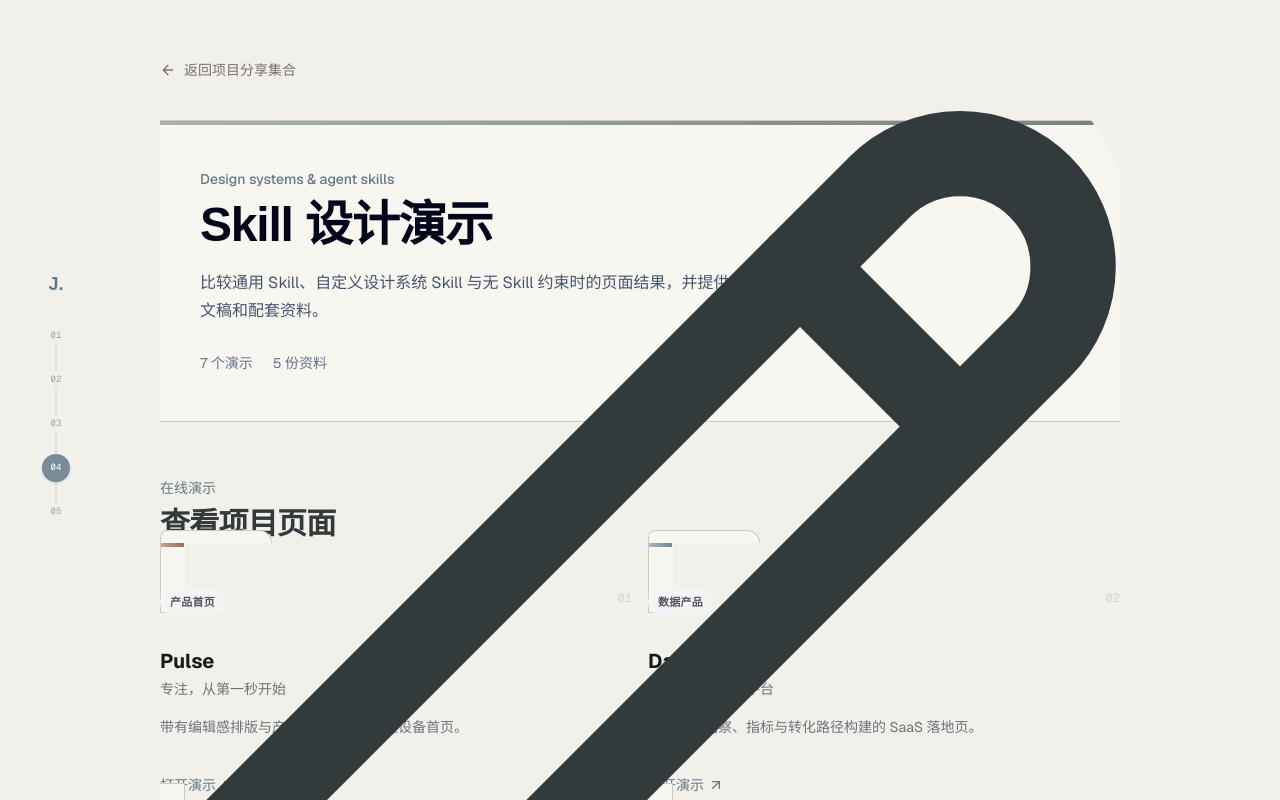
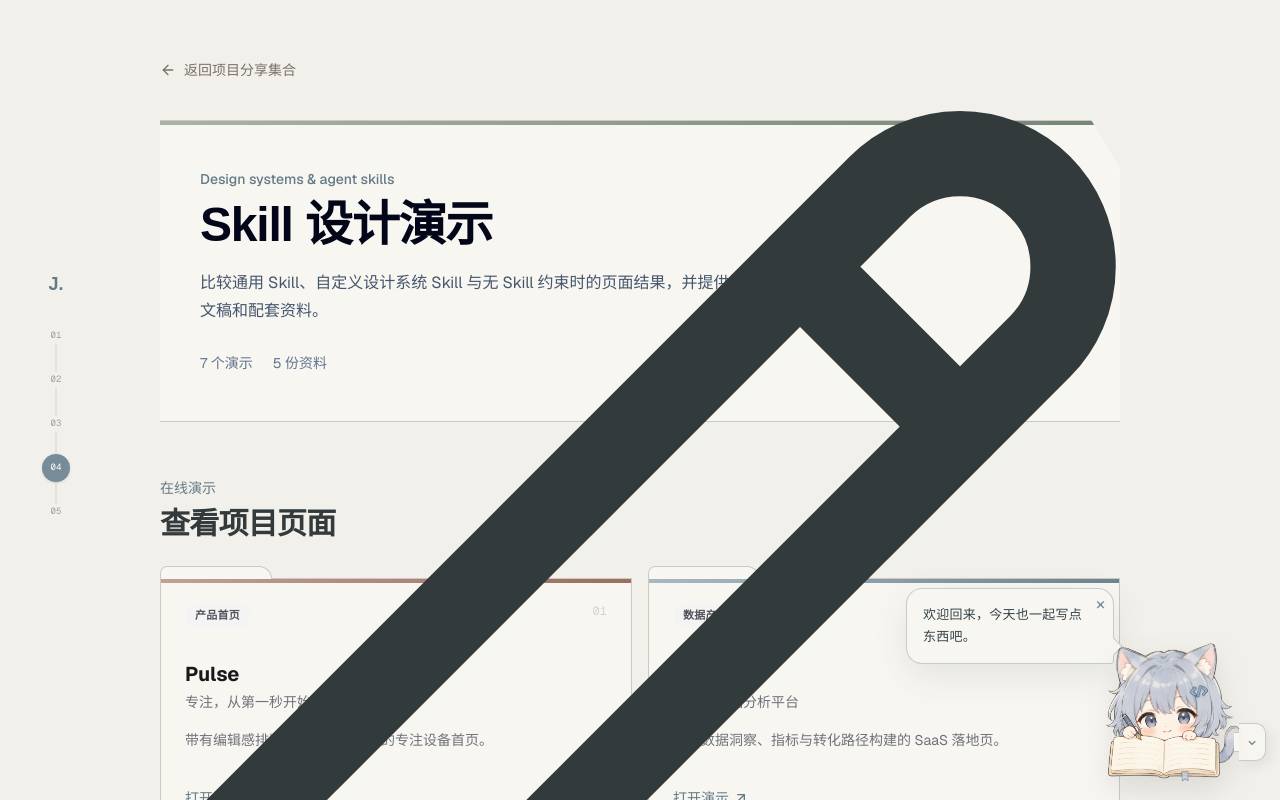
Before and after one commit to Dinoo1412/my-blog, a Next.js app: page /demos/skill-design in a window 1280 px wide. Shown: the top 800 px of the page. Built offline with nearby package versions, Linux system fonts and the light colour scheme.

Commit message:
feat(mascot): 新增小猫看板娘并修复演示卡片
- 加入可拖拽、可收起并支持随机对话的小猫看板娘
- 保留耳朵、刘海和尾巴的局部动画
- 删除不自然的闭眼与眼睛跟随光标效果
- 修复演示详情页项目卡片未正确包裹内容的问题

```diff
--- a/src/app/demos/[slug]/page.tsx
+++ b/src/app/demos/[slug]/page.tsx
@@ -94,7 +94,7 @@ export default async function DemoCollectionPage({
                 href={demo.href}
                 target="_blank"
                 rel="noopener noreferrer"
-                className="folder-sheet group mt-3 p-6 transition duration-200 hover:-translate-y-1 hover:shadow-[8px_8px_0_#d9ded8] dark:hover:shadow-[8px_8px_0_#35403f]"
+                className="folder-sheet group mt-3 block h-[calc(100%-0.75rem)] p-6 transition duration-200 hover:-translate-y-1 hover:shadow-[8px_8px_0_#d9ded8] dark:hover:shadow-[8px_8px_0_#35403f]"
               >
                 <div className={`absolute inset-x-0 top-0 h-1 bg-gradient-to-r ${accentClasses[demo.accent]}`} />
                 <div className="mb-8 flex items-start justify-between">
--- a/src/app/globals.css
+++ b/src/app/globals.css
@@ -80,6 +80,43 @@ body {
 
 @keyframes cursor-ink { from { opacity: .85; transform: scaleX(.2) rotate(-18deg); } 45% { opacity: .7; transform: scaleX(1) rotate(-18deg); } to { opacity: 0; transform: translateY(5px) scaleX(1) rotate(-18deg); } }
 
+.mascot { position: fixed; z-index: 70; right: 18px; bottom: 14px; width: 190px; user-select: none; transition: filter 180ms ease; }
+.mascot-character { position: relative; display: block; width: 100%; border: 0; background: transparent; padding: 0; touch-action: none; cursor: grab; filter: drop-shadow(0 12px 14px rgba(53, 67, 74, .13)); transition: filter 180ms ease; }
+.mascot-character:active { cursor: grabbing; filter: drop-shadow(0 7px 8px rgba(53, 67, 74, .18)); }
+.mascot-stage { position: relative; display: block; width: 100%; aspect-ratio: 4 / 3; overflow: visible; }
+.mascot-stage img { display: block; width: 100%; height: 100%; object-fit: contain; pointer-events: none; }
+.mascot-base { position: relative; z-index: 0; }
+.mascot-detail { position: absolute; inset: 0; }
+.mascot-detail { z-index: 1; }
+.mascot-ears { clip-path: polygon(17% 0, 80% 0, 72% 29%, 28% 29%); transform-origin: 50% 27%; animation: mascot-ear-twitch 7.4s ease-in-out infinite; }
+.mascot-fringe { clip-path: polygon(28% 17%, 72% 17%, 68% 52%, 31% 52%); transform-origin: 50% 22%; animation: mascot-fringe-soften 4.6s ease-in-out infinite; }
+.mascot-tail { clip-path: polygon(78% 51%, 100% 48%, 100% 90%, 79% 88%); transform-origin: 79% 79%; animation: mascot-tail-wag 3.8s ease-in-out infinite; }
+.mascot-note { position: absolute; right: 148px; bottom: 122px; width: 208px; padding: 15px 30px 15px 16px; border: 1px solid rgba(120, 139, 153, .4); border-radius: 16px 16px 4px 16px; background: color-mix(in srgb, var(--surface) 94%, transparent); box-shadow: 0 12px 35px rgba(53, 67, 74, .1); backdrop-filter: blur(12px); animation: mascot-note-in 260ms cubic-bezier(.22, 1, .36, 1) both; }
+.mascot-note::after { content: ""; position: absolute; right: -7px; bottom: 10px; width: 13px; height: 13px; border-right: 1px solid rgba(120, 139, 153, .4); border-bottom: 1px solid rgba(120, 139, 153, .4); background: var(--surface); transform: rotate(-45deg); }
+.mascot-note p { margin: 0; color: var(--ink); font-size: 13px; line-height: 1.7; letter-spacing: .02em; }
+.mascot-note button { position: absolute; z-index: 1; right: 8px; top: 6px; border: 0; background: transparent; color: var(--dusty-blue); font-size: 18px; line-height: 1; cursor: pointer; }
+.mascot-tuck { position: absolute; z-index: 5; right: -4px; bottom: 25px; display: grid; width: 27px; height: 38px; place-items: center; border: 1px solid rgba(120,139,153,.4); border-left: 0; border-radius: 0 10px 10px 0; background: color-mix(in srgb, var(--surface) 91%, transparent); color: var(--dusty-blue); box-shadow: 5px 5px 12px rgba(53,67,74,.08); cursor: pointer; transition: width 180ms ease, color 180ms ease, background 180ms ease; }
+.mascot-tuck::before { content: ""; position: absolute; left: -5px; top: 8px; width: 5px; height: 20px; border-top: 1px solid rgba(120,139,153,.4); border-bottom: 1px solid rgba(120,139,153,.4); background: var(--surface); }
+.mascot-tuck span { transform: translateY(-2px); font-size: 17px; transition: transform 180ms ease; }
+.mascot-tuck:hover { width: 32px; color: var(--ink); background: var(--surface-muted); }
+.mascot-tuck:hover span { transform: translateY(1px); }
+.mascot-return { position: fixed; z-index: 70; right: 18px; bottom: 18px; width: 42px; height: 42px; border: 1px solid rgba(120, 139, 153, .45); border-radius: 50% 50% 42% 42%; background: var(--surface); color: var(--dusty-blue); box-shadow: 0 8px 24px rgba(53, 67, 74, .12); cursor: pointer; transition: transform 180ms ease, background 180ms ease; }
+.mascot-return::before, .mascot-return::after { content: ""; position: absolute; top: -4px; width: 13px; height: 13px; border: 1px solid rgba(120, 139, 153, .45); background: var(--surface); transform: rotate(45deg); }
+.mascot-return::before { left: 5px; border-right: 0; border-bottom: 0; }
+.mascot-return::after { right: 5px; border-left: 0; border-top: 0; }
+.mascot-return:hover { transform: translateY(-3px) rotate(-3deg); background: var(--surface-muted); }
+.mascot-return span { position: relative; z-index: 1; font-size: 11px; }
+@keyframes mascot-note-in { from { opacity: 0; transform: translate(8px, 6px) scale(.96); } to { opacity: 1; transform: translate(0) scale(1); } }
+@keyframes mascot-ear-twitch { 0%, 78%, 86%, 100% { transform: rotate(0); } 80% { transform: rotate(-1.8deg); } 82% { transform: rotate(1.4deg); } 84% { transform: rotate(-.7deg); } }
+@keyframes mascot-fringe-soften { 0%, 100% { transform: translateX(-.4px); } 50% { transform: translateX(.7px) rotate(.35deg); } }
+@keyframes mascot-tail-wag { 0%, 100% { transform: rotate(-2deg); } 50% { transform: rotate(4deg); } }
+
+@media (max-width: 767px) {
+  .mascot { width: 128px; right: 4px; bottom: 5px; }
+  .mascot-note { right: 100px; bottom: 82px; width: min(190px, calc(100vw - 140px)); }
+  .mascot-tuck { right: -3px; bottom: 16px; width: 24px; height: 32px; }
+}
+
 .page-intro { border-top: 1px solid var(--border); border-bottom: 1px solid var(--border); background: var(--surface); }
 .surface-card { border-bottom: 1px solid var(--border); background: transparent; }
 
@@ -99,4 +136,5 @@ button {
   html { scroll-behavior: auto; }
   *, *::before, *::after { scroll-behavior: auto !important; transition-duration: 0.01ms !important; animation-duration: 0.01ms !important; }
   .reveal { opacity: 1; transform: none; }
+  .mascot-detail, .mascot-note { animation: none; }
 }
--- a/src/app/layout.tsx
+++ b/src/app/layout.tsx
@@ -2,6 +2,7 @@ import type { Metadata } from "next";
 import { Geist, Geist_Mono, Noto_Serif_SC } from "next/font/google";
 import Navbar from "@/components/Navbar";
 import CursorEffects from "@/components/CursorEffects";
+import Mascot from "@/components/Mascot";
 import "./globals.css";
 
 const geistSans = Geist({ variable: "--font-geist-sans", subsets: ["latin"] });
@@ -26,6 +27,7 @@ export default function RootLayout({ children }: { children: React.ReactNode })
     <html lang="zh-CN" suppressHydrationWarning className={`${geistSans.variable} ${geistMono.variable} ${notoSerif.variable}`}>
       <body className="text-stone-800 antialiased dark:text-stone-100">
         <CursorEffects />
+        <Mascot />
         <Navbar />
         <main id="main-content" className="mx-auto max-w-5xl px-5 py-8 sm:px-8 sm:py-12">{children}</main>
         <footer className="mt-20 border-t border-slate-200 py-9 text-center text-sm text-slate-500 dark:border-slate-800">
--- /dev/null
+++ b/src/components/Mascot.tsx
@@ -0,0 +1,100 @@
+"use client";
+
+import { useEffect, useRef, useState } from "react";
+import Image from "next/image";
+
+const messages = [
+  "欢迎回来，今天也一起写点东西吧。",
+  "灵感先记下来，稍后再慢慢整理。",
+  "读累了吗？记得眺望一下远处。",
+  "代码会过期，思考留下来。",
+  "喵，我在这里帮你守着这本笔记。",
+];
+
+type Position = { x: number; y: number };
+
+export default function Mascot() {
+  const [hidden, setHidden] = useState(false);
+  const [message, setMessage] = useState(messages[0]);
+  const [talking, setTalking] = useState(false);
+  const [position, setPosition] = useState<Position>({ x: 0, y: 0 });
+  const drag = useRef({ active: false, moved: false, x: 0, y: 0, originX: 0, originY: 0 });
+  const positionRef = useRef<Position>({ x: 0, y: 0 });
+
+  useEffect(() => {
+    const restoreTimer = window.setTimeout(() => {
+      setHidden(localStorage.getItem("jay-mascot-hidden") === "true");
+      const saved = localStorage.getItem("jay-mascot-position");
+      if (saved) {
+        try { setPosition(JSON.parse(saved) as Position); } catch { /* keep the default position */ }
+      }
+    }, 0);
+    const greetingTimer = window.setTimeout(() => setTalking(true), 900);
+    return () => {
+      window.clearTimeout(restoreTimer);
+      window.clearTimeout(greetingTimer);
+    };
+  }, []);
+
+  const keepInView = (x: number, y: number) => ({
+    x: Math.min(12, Math.max(x, -window.innerWidth + 230)),
+    y: Math.min(12, Math.max(y, -window.innerHeight + 250)),
+  });
+
+  const onPointerDown = (event: React.PointerEvent<HTMLButtonElement>) => {
+    event.currentTarget.setPointerCapture(event.pointerId);
+    drag.current = { active: true, moved: false, x: event.clientX, y: event.clientY, originX: position.x, originY: position.y };
+  };
+
+  const onPointerMove = (event: React.PointerEvent<HTMLButtonElement>) => {
+    if (!drag.current.active) return;
+    const dx = event.clientX - drag.current.x;
+    const dy = event.clientY - drag.current.y;
+    if (Math.hypot(dx, dy) > 5) drag.current.moved = true;
+    const next = keepInView(drag.current.originX + dx, drag.current.originY + dy);
+    positionRef.current = next;
+    setPosition(next);
+  };
+
+  const onPointerUp = () => {
+    if (!drag.current.active) return;
+    drag.current.active = false;
+    if (drag.current.moved) {
+      localStorage.setItem("jay-mascot-position", JSON.stringify(positionRef.current));
+      return;
+    }
+    const next = messages[(messages.indexOf(message) + 1) % messages.length];
+    setMessage(next);
+    setTalking(true);
+  };
+
+  const close = () => {
+    setHidden(true);
+    localStorage.setItem("jay-mascot-hidden", "true");
+  };
+
+  const restore = () => {
+    setHidden(false);
+    setTalking(true);
+    localStorage.setItem("jay-mascot-hidden", "false");
+  };
+
+  if (hidden) {
+    return <button type="button" className="mascot-return" onClick={restore} aria-label="唤回看板娘"><span>喵</span></button>;
+  }
+
+  return (
+    <aside className="mascot" style={{ transform: `translate3d(${position.x}px, ${position.y}px, 0)` }} aria-label="Jay 的小猫助手">
+      {talking && <div className="mascot-note"><button type="button" onClick={() => setTalking(false)} aria-label="关闭对话">×</button><p>{message}</p></div>}
+      <button type="button" className="mascot-character" onPointerDown={onPointerDown} onPointerMove={onPointerMove} onPointerUp={onPointerUp} onPointerCancel={onPointerUp} aria-label="点击与小猫助手对话，拖动可移动">
+        <span className="mascot-stage">
+          <Image className="mascot-base" src="/mascot/jay-cat-girl.png" alt="手持钢笔、趴在笔记本上的蓝灰色小猫少女" width={1448} height={1086} sizes="(max-width: 767px) 128px, 190px" draggable={false} />
+          <Image className="mascot-detail mascot-ears" src="/mascot/jay-cat-girl.png" alt="" aria-hidden width={1448} height={1086} sizes="(max-width: 767px) 128px, 190px" draggable={false} />
+          <Image className="mascot-detail mascot-fringe" src="/mascot/jay-cat-girl.png" alt="" aria-hidden width={1448} height={1086} sizes="(max-width: 767px) 128px, 190px" draggable={false} />
+          <Image className="mascot-detail mascot-tail" src="/mascot/jay-cat-girl.png" alt="" aria-hidden width={1448} height={1086} sizes="(max-width: 767px) 128px, 190px" draggable={false} />
+        </span>
+      </button>
+      <button type="button" className="mascot-tuck" onClick={close} aria-label="暂时收起看板娘" title="暂时合上"><span aria-hidden>⌄</span></button>
+    </aside>
+  );
+}
```
Also changed, not shown: public/mascot/jay-cat-girl.png (added).
